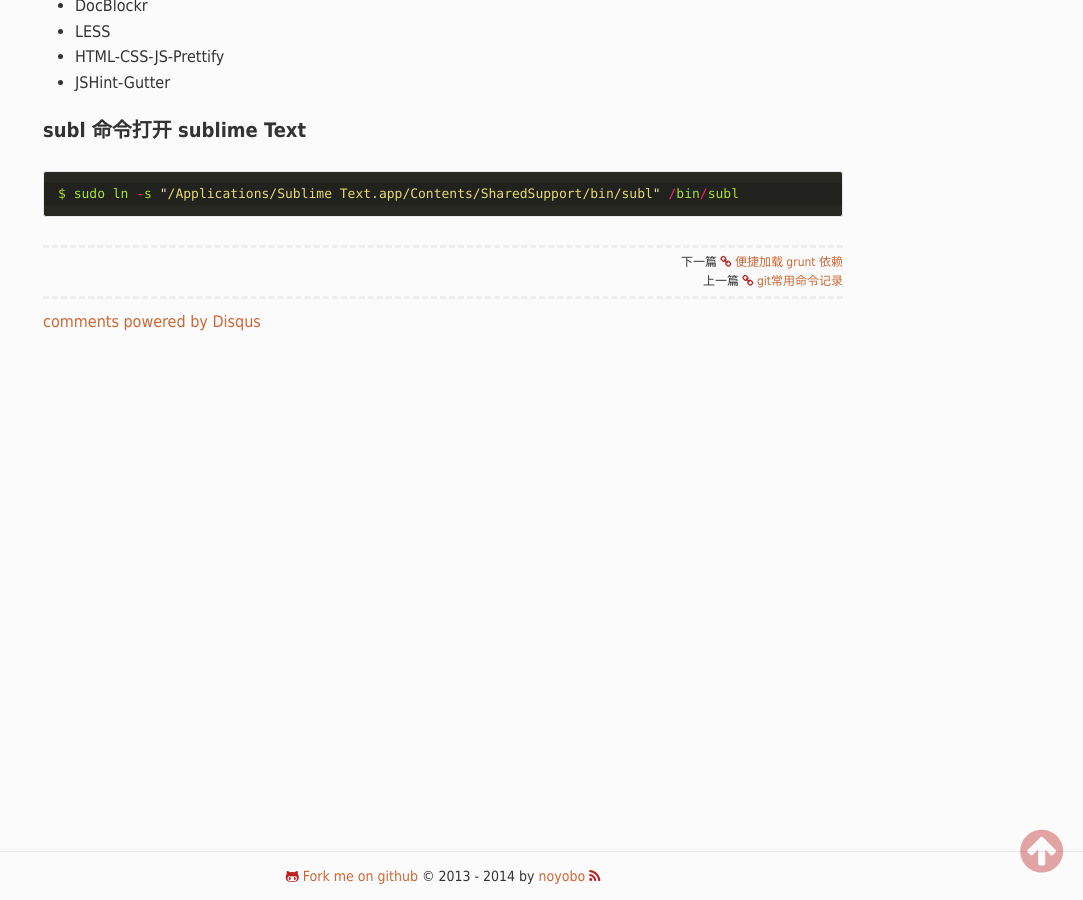
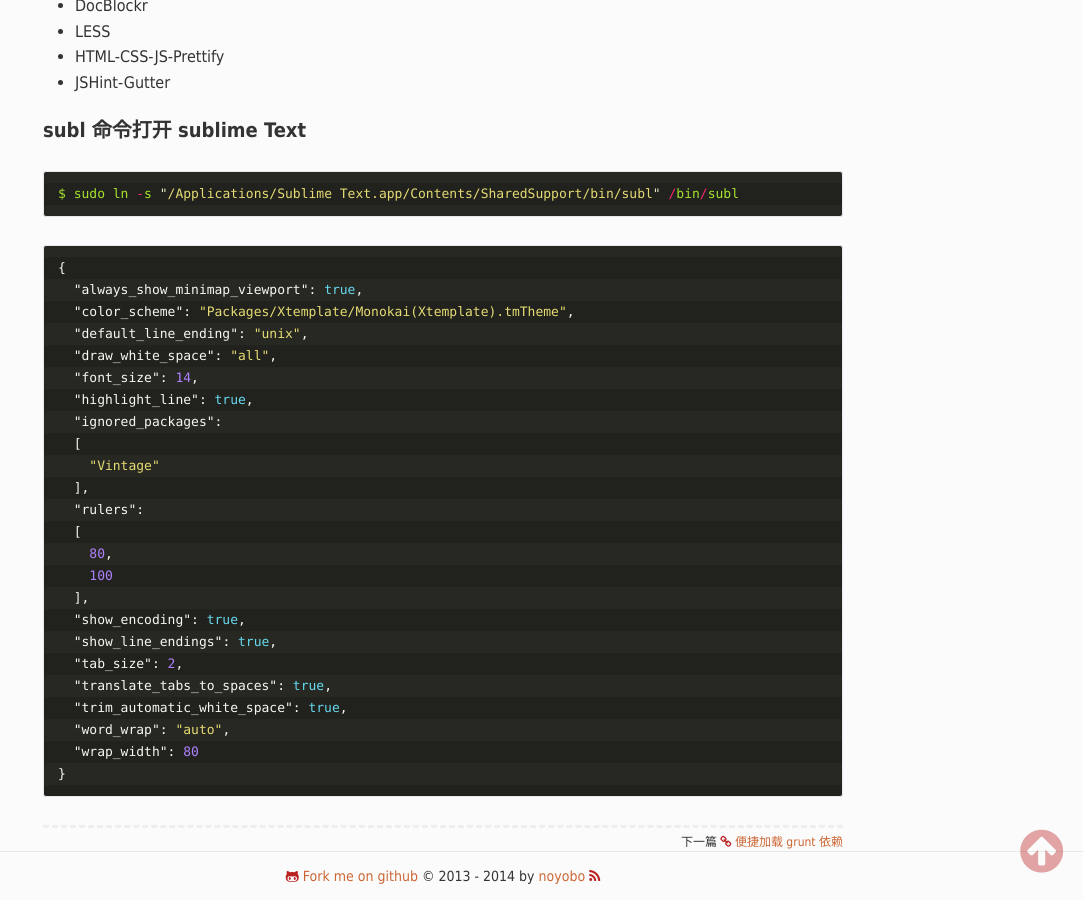
Before and after one commit to noyobo/noyobo.github.com, a Jekyll site: the page built from _posts/2014-07-30-mac-development-environment.md, in a window 1280 px wide and 900 px high, scrolled down 777 px. Shown: the whole window, without its empty margins (197-1280 px from the left). Built offline with Jekyll 4.4.1, drawn with Linux system fonts in a browser that asks for light colours; nearby versions of some CDN libraries; Markdown is read by kramdown in place of the engine named in the settings; comment, search, counter and statistics services are not loaded.

Commit message:
Update 2014-07-30-mac-development-environment.md

````diff
--- a/_posts/2014-07-30-mac-development-environment.md
+++ b/_posts/2014-07-30-mac-development-environment.md
@@ -39,3 +39,30 @@ import urllib.request,os; pf = 'Package Control.sublime-package'; ipp = sublime.
 ```javascript
 $ sudo ln -s "/Applications/Sublime Text.app/Contents/SharedSupport/bin/subl" /bin/subl
 ```
+
+```json
+{
+	"always_show_minimap_viewport": true,
+	"color_scheme": "Packages/Xtemplate/Monokai(Xtemplate).tmTheme",
+	"default_line_ending": "unix",
+	"draw_white_space": "all",
+	"font_size": 14,
+	"highlight_line": true,
+	"ignored_packages":
+	[
+		"Vintage"
+	],
+	"rulers":
+	[
+		80,
+		100
+	],
+	"show_encoding": true,
+	"show_line_endings": true,
+	"tab_size": 2,
+	"translate_tabs_to_spaces": true,
+	"trim_automatic_white_space": true,
+	"word_wrap": "auto",
+	"wrap_width": 80
+}
+```
````
